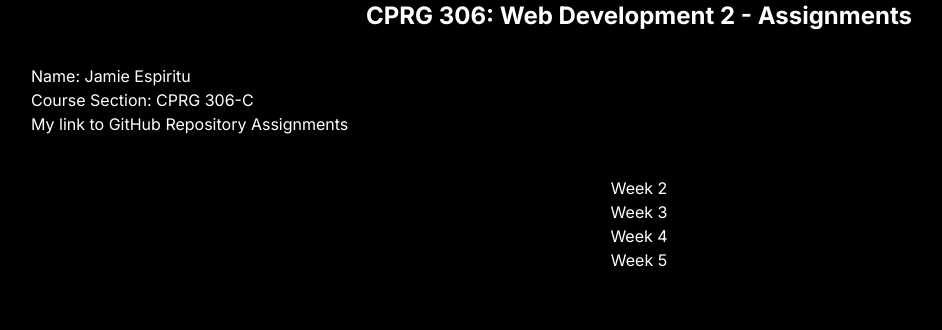
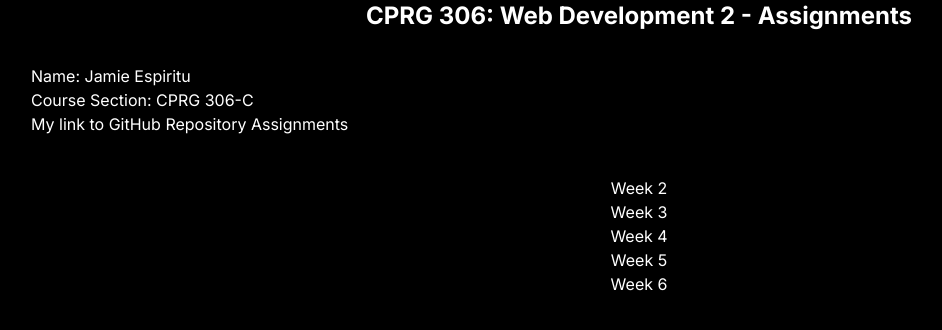
Before and after one commit to espiritu-jamie/cprg306-assignments, a Next.js app: page / in a window 1280 px wide. Shown: the top 330 px of the page, without its empty margins (1-943 px from the left). Built offline with nearby package versions, Linux system fonts and the light colour scheme.

Commit message:
Added link to week6

```diff
--- a/app/page.js
+++ b/app/page.js
@@ -11,6 +11,7 @@ export default function Home() {
         <li><Link href="/week3">Week 3</Link></li>
         <li><Link href="/week4">Week 4</Link></li>
         <li><Link href="/week5">Week 5</Link></li>
+        <li><Link href="/week6">Week 6</Link></li>
       </ul>
 
 
```
